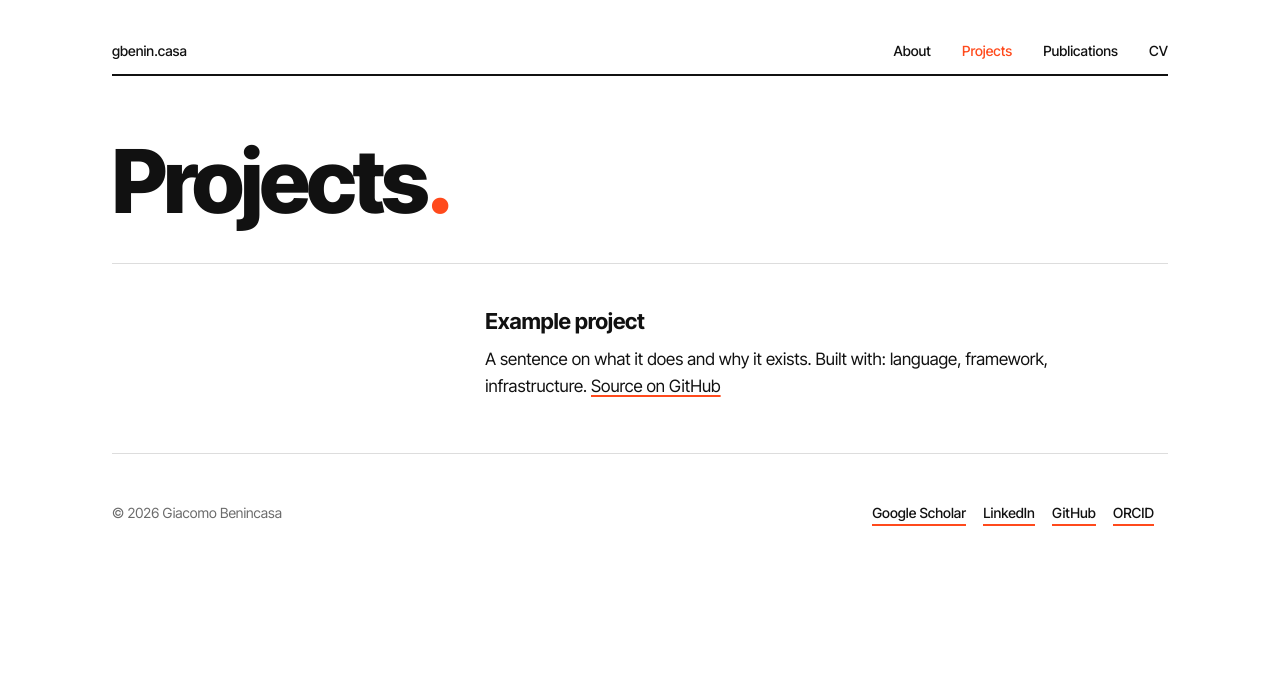
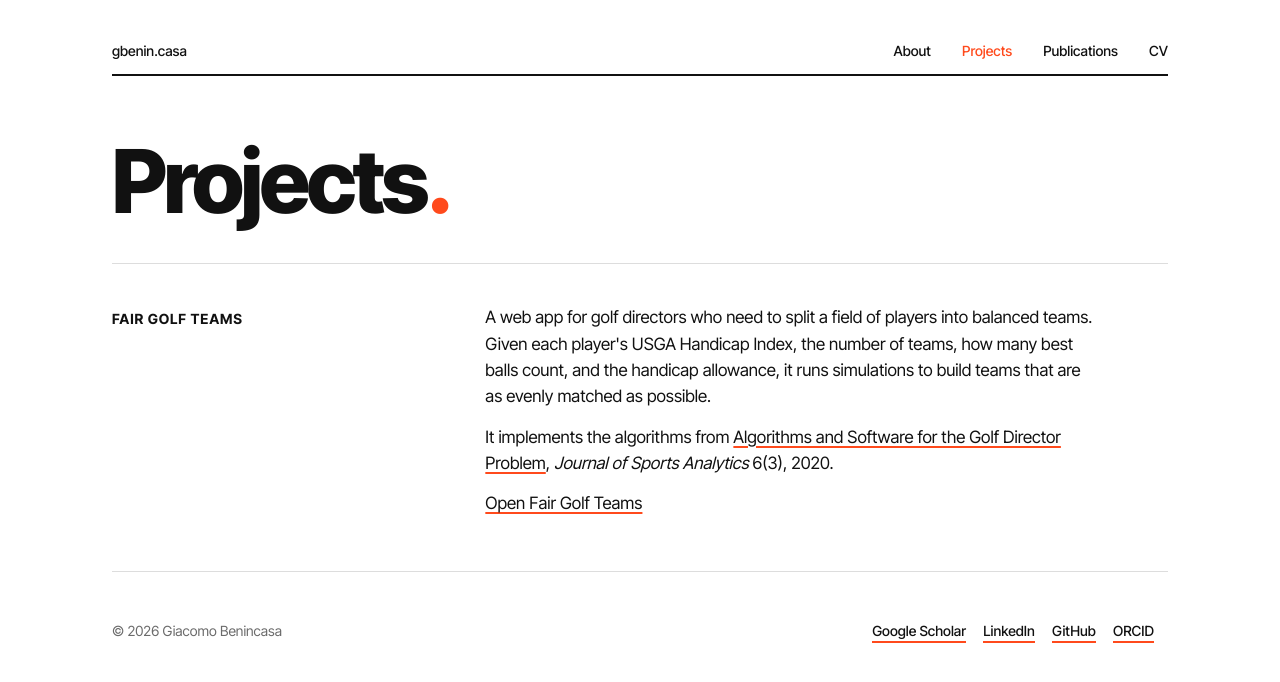
Before and after one commit to giacobenin/giacobenin.github.io, a Jekyll site: the page built from _pages/projects.md, in a window 1280 px wide. Shown: the top 682 px of the page. Built offline with Jekyll 4.4.1, drawn with Linux system fonts in a browser that asks for light colours.

Commit message:
Add Fair Golf Teams to Projects
Replace the placeholder with the Fair Golf Teams web app, linked to the
Journal of Sports Analytics paper it implements. Marked up as a
schema:WebApplication authored by the site owner, citing the paper.

Co-Authored-By: Claude Opus 5.5 <noreply@anthropic.com>

```diff
--- a/_pages/projects.md
+++ b/_pages/projects.md
@@ -1,12 +1,27 @@
 ---
 permalink: /projects/
 title: "Projects"
+rows: true
 ---
 
-<!-- One section per project. Delete this comment and the example below. -->
+{% comment %}
+One <section class="row"> per project: the project name is the left-column
+label. Each project is RDFa (schema.org): a WebApplication/SoftwareApplication
+authored by the site owner, with schema:citation for a related paper.
+{% endcomment %}
+{%- capture me %}{{ '/publications/' | absolute_url }}#{{ site.author.publication_name | slugify }}{% endcapture -%}
+<div prefix="schema: https://schema.org/">
 
-## Example project
+<section class="row" resource="https://fairgolfteams.neocities.org/" typeof="schema:WebApplication">
+<h2 property="schema:name">Fair Golf Teams</h2>
+<div class="prose">
+<link property="schema:author" href="{{ me }}">
+<meta property="schema:applicationCategory" content="SportsApplication">
+<p property="schema:description">A web app for golf directors who need to split a field of players into balanced teams. Given each player's USGA Handicap Index, the number of teams, how many best balls count, and the handicap allowance, it runs simulations to build teams that are as evenly matched as possible.</p>
+<p>It implements the algorithms from
+<span property="schema:citation" resource="https://doi.org/10.3233/JSA-200346" typeof="schema:ScholarlyArticle"><a property="schema:url" href="https://doi.org/10.3233/JSA-200346"><span property="schema:name">Algorithms and Software for the Golf Director Problem</span></a>, <em property="schema:isPartOf" typeof="schema:Periodical"><span property="schema:name">Journal of Sports Analytics</span></em> 6(3), <span property="schema:datePublished" content="2020-07-07">2020</span></span>.</p>
+<p><a property="schema:url" href="https://fairgolfteams.neocities.org/#/">Open Fair Golf Teams</a></p>
+</div>
+</section>
 
-A sentence on what it does and why it exists.
-Built with: language, framework, infrastructure.
-[Source on GitHub](https://github.com/giacobenin)
+</div>
```
